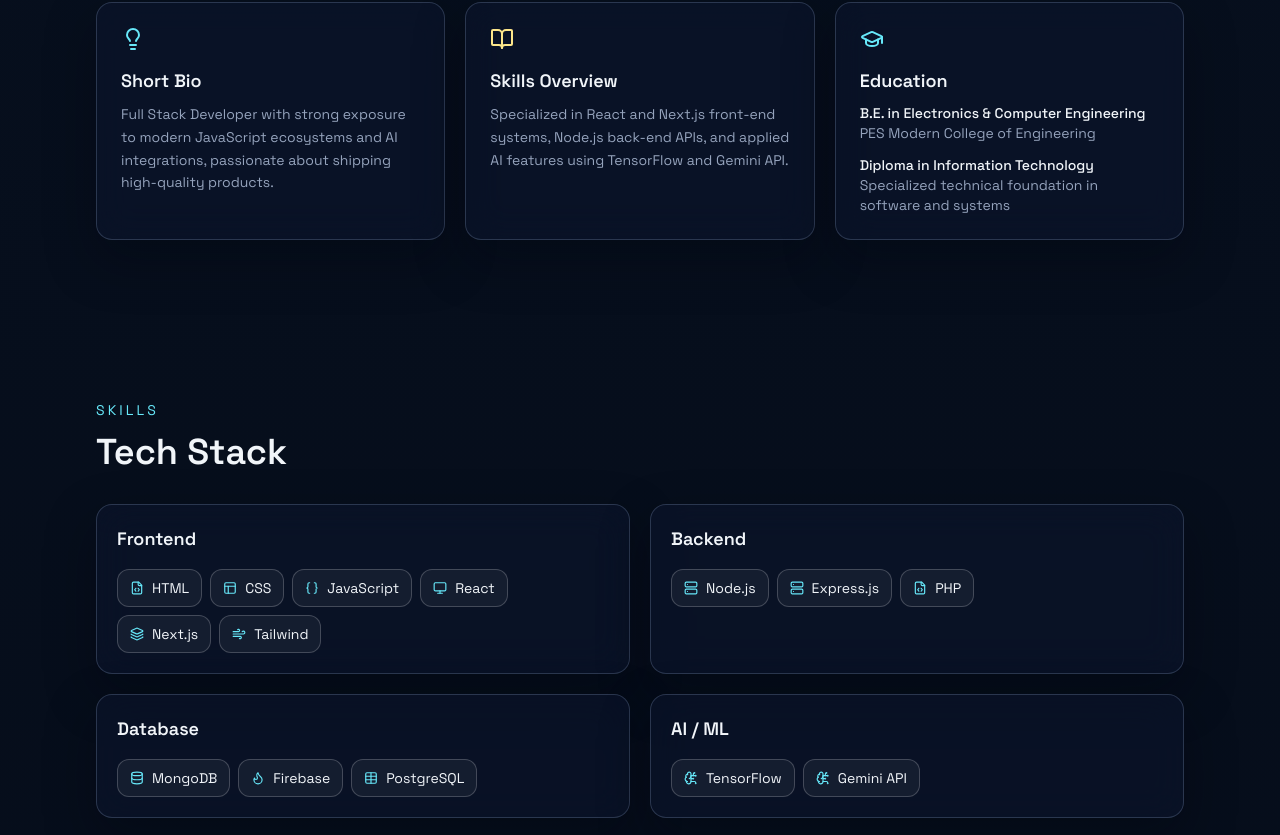
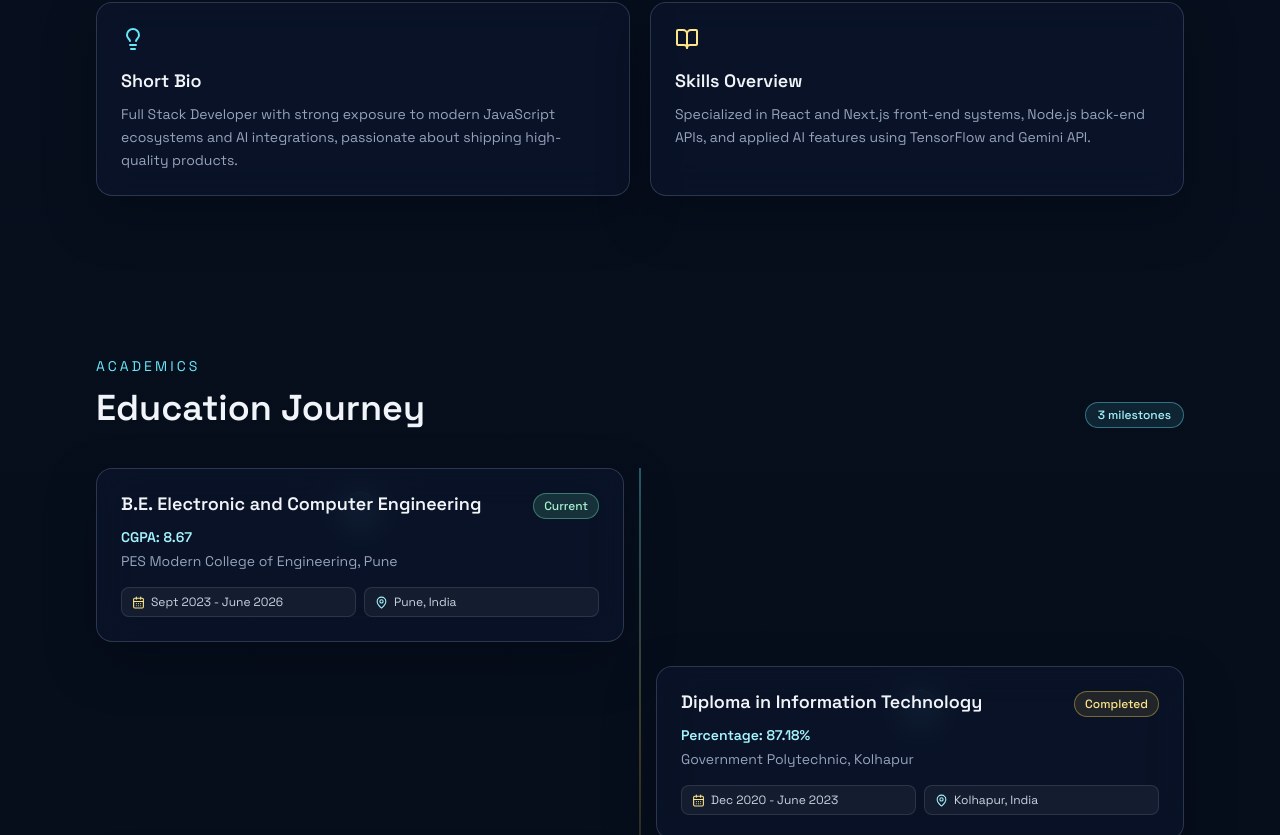
Before and after one commit to ShubhamG2004/Portfolio-using-NextJs, a Next.js app: page / in a window 1280 px wide. Shown: the part 1105-1940 px from the top of the page. Built offline with nearby package versions, Linux system fonts and the light colour scheme.

Commit message:
Modernize the Education

```diff
--- a/components/About.js
+++ b/components/About.js
@@ -1,18 +1,7 @@
 "use client";
 
 import { motion } from "framer-motion";
-import { BookOpen, GraduationCap, Lightbulb } from "lucide-react";
-
-const education = [
-  {
-    title: "B.E. in Electronics & Computer Engineering",
-    institute: "PES Modern College of Engineering",
-  },
-  {
-    title: "Diploma in Information Technology",
-    institute: "Specialized technical foundation in software and systems",
-  },
-];
+import { BookOpen, Lightbulb } from "lucide-react";
 
 export default function About() {
   return (
@@ -32,7 +21,7 @@ export default function About() {
         </p>
       </motion.div>
 
-      <div className="mt-10 grid gap-5 md:grid-cols-3">
+      <div className="mt-10 grid gap-5 md:grid-cols-2">
         <motion.article
           initial={{ opacity: 0, y: 24 }}
           whileInView={{ opacity: 1, y: 0 }}
@@ -63,24 +52,6 @@ export default function About() {
           </p>
         </motion.article>
 
-        <motion.article
-          initial={{ opacity: 0, y: 24 }}
-          whileInView={{ opacity: 1, y: 0 }}
-          viewport={{ once: true, amount: 0.2 }}
-          transition={{ duration: 0.55, delay: 0.2 }}
-          className="glass-card rounded-2xl p-6"
-        >
-          <GraduationCap className="mb-4 text-cyan-300" />
-          <h3 className="text-lg font-semibold text-slate-100">Education</h3>
-          <ul className="mt-2 space-y-3 text-sm">
-            {education.map((item) => (
-              <li key={item.title}>
-                <p className="font-medium text-slate-100">{item.title}</p>
-                <p className="section-copy">{item.institute}</p>
-              </li>
-            ))}
-          </ul>
-        </motion.article>
       </div>
     </section>
   );
--- /dev/null
+++ b/components/Education.js
@@ -0,0 +1,110 @@
+"use client";
+
+import { motion } from "framer-motion";
+import { CalendarDays, GraduationCap, MapPin } from "lucide-react";
+
+const educationData = [
+  {
+    degree: "B.E. Electronic and Computer Engineering",
+    score: "CGPA: 8.67",
+    institution: "PES Modern College of Engineering, Pune",
+    duration: "Sept 2023 - June 2026",
+    location: "Pune, India",
+    status: "Current",
+  },
+  {
+    degree: "Diploma in Information Technology",
+    score: "Percentage: 87.18%",
+    institution: "Government Polytechnic, Kolhapur",
+    duration: "Dec 2020 - June 2023",
+    location: "Kolhapur, India",
+    status: "Completed",
+  },
+  {
+    degree: "SSC (10th)",
+    score: "Percentage: 94.60%",
+    institution: "Shri Shardchandraji High School, Buzavade",
+    duration: "March 2020",
+    location: "Kolhapur, India",
+    status: "Completed",
+  },
+];
+
+export default function Education() {
+  return (
+    <section id="education" className="section-shell">
+      <motion.div
+        initial={{ opacity: 0, y: 24 }}
+        whileInView={{ opacity: 1, y: 0 }}
+        viewport={{ once: true, amount: 0.2 }}
+        transition={{ duration: 0.65 }}
+      >
+        <p className="mb-3 text-sm uppercase tracking-[0.22em] text-cyan-300">Academics</p>
+        <div className="flex flex-col gap-4 sm:flex-row sm:items-end sm:justify-between">
+          <h2 className="section-title">Education Journey</h2>
+          <span className="inline-flex w-fit items-center rounded-full border border-cyan-300/40 bg-cyan-300/10 px-3 py-1 text-xs font-medium text-cyan-200">
+            3 milestones
+          </span>
+        </div>
+      </motion.div>
+
+      <div className="relative mt-10">
+        <div className="absolute left-4 top-0 h-full w-px bg-gradient-to-b from-cyan-300/70 via-amber-300/50 to-transparent sm:left-1/2 sm:-translate-x-1/2" />
+
+        <div className="space-y-6">
+          {educationData.map((edu, index) => {
+            const isRight = index % 2 !== 0;
+
+            return (
+              <motion.article
+                key={edu.degree}
+                initial={{ opacity: 0, y: 20 }}
+                whileInView={{ opacity: 1, y: 0 }}
+                viewport={{ once: true, amount: 0.2 }}
+                transition={{ duration: 0.45, delay: index * 0.08 }}
+                className={`relative sm:grid sm:grid-cols-2 sm:gap-8 ${isRight ? "" : ""}`}
+              >
+                <div className={`hidden sm:block ${isRight ? "order-1" : "order-2"}`} />
+
+                <div className={`relative pl-12 sm:pl-0 ${isRight ? "order-2" : "order-1"}`}>
+                  <span className="absolute left-0 top-6 inline-flex h-8 w-8 items-center justify-center rounded-full border border-cyan-200/60 bg-slate-900 text-cyan-300 shadow-lg shadow-cyan-900/50 sm:left-1/2 sm:-translate-x-1/2">
+                    <GraduationCap size={16} />
+                  </span>
+
+                  <div className="glass-card rounded-2xl border border-white/10 p-6">
+                    <div className="flex flex-wrap items-start justify-between gap-3">
+                      <h3 className="max-w-xl text-lg font-semibold leading-tight text-slate-100">{edu.degree}</h3>
+                      <span
+                        className={`rounded-full px-2.5 py-1 text-xs font-medium ${
+                          edu.status === "Current"
+                            ? "border border-emerald-300/40 bg-emerald-300/15 text-emerald-200"
+                            : "border border-amber-300/40 bg-amber-300/10 text-amber-200"
+                        }`}
+                      >
+                        {edu.status}
+                      </span>
+                    </div>
+
+                    <p className="mt-2 text-sm font-semibold text-cyan-200">{edu.score}</p>
+                    <p className="section-copy mt-1 text-sm">{edu.institution}</p>
+
+                    <div className="mt-4 grid gap-2 text-xs text-slate-300 sm:grid-cols-2">
+                      <p className="inline-flex items-center gap-1.5 rounded-lg border border-white/10 bg-white/5 px-2.5 py-1.5">
+                        <CalendarDays size={13} className="text-amber-200" />
+                        {edu.duration}
+                      </p>
+                      <p className="inline-flex items-center gap-1.5 rounded-lg border border-white/10 bg-white/5 px-2.5 py-1.5">
+                        <MapPin size={13} className="text-cyan-200" />
+                        {edu.location}
+                      </p>
+                    </div>
+                  </div>
+                </div>
+              </motion.article>
+            );
+          })}
+        </div>
+      </div>
+    </section>
+  );
+}
--- a/src/app/page.js
+++ b/src/app/page.js
@@ -1,6 +1,7 @@
 import Navbar from "../../components/Navbar";
 import Hero from "../../components/Hero";
 import About from "../../components/About";
+import Education from "../../components/Education";
 import Skills from "../../components/Skills";
 import Projects from "../../components/Projects";
 import Achievements from "../../components/Achievements";
@@ -20,6 +21,7 @@ export default function HomePage() {
         </div>
         <Hero />
         <About />
+        <Education />
         <Skills />
         <Projects />
         <Achievements />
```
